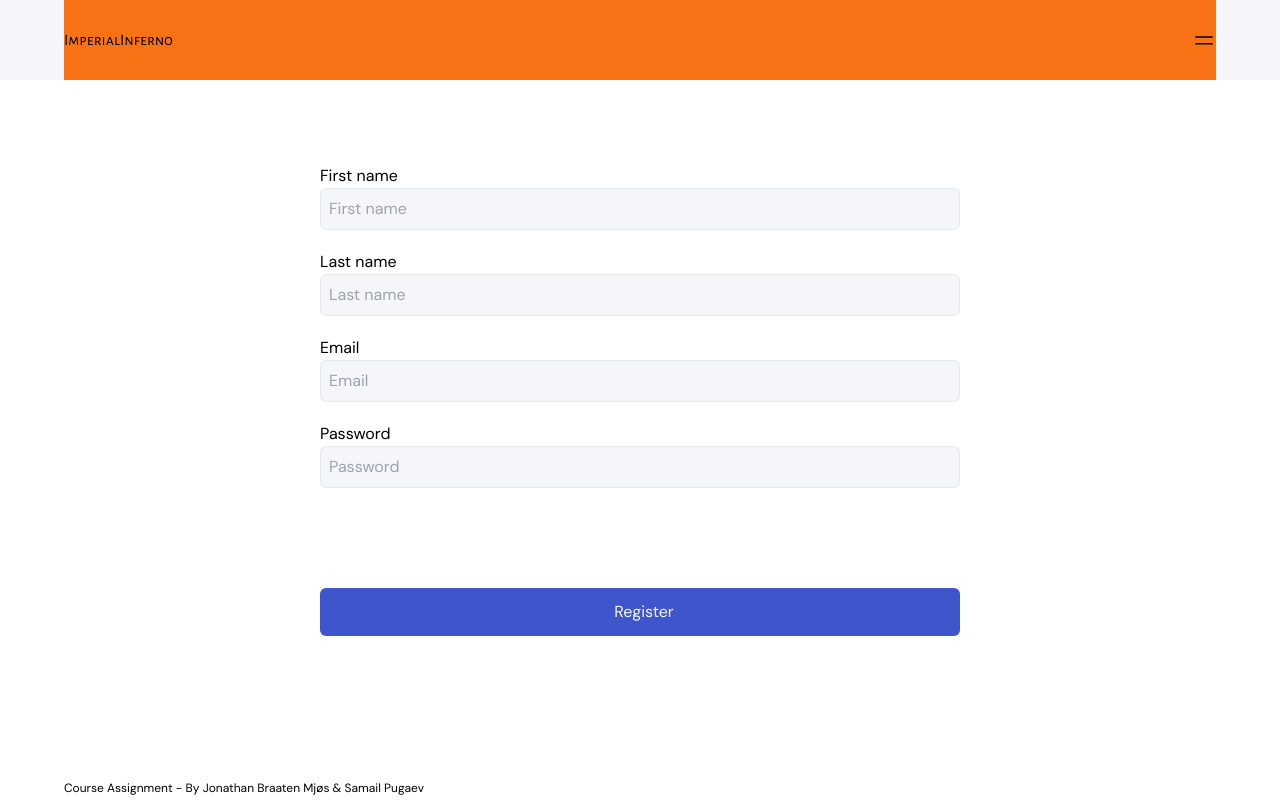
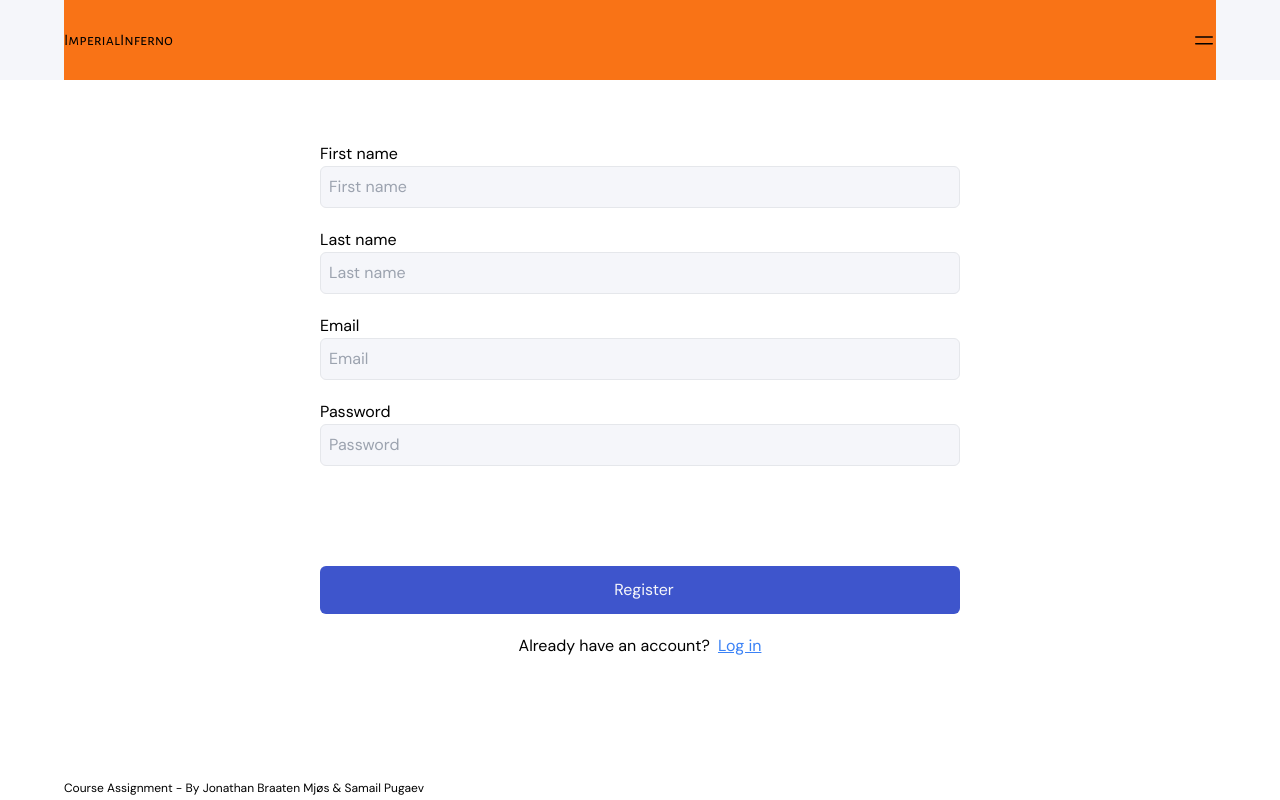
Before and after one commit to jmjjmj994/ca-dev-platforms-frontend, a React (Vite) app: page /sign-up in a window 1280 px wide. Built offline with nearby package versions, Linux system fonts and the light colour scheme.

Commit message:
Added links from login to register and vice versa if user have/dont have account

```diff
--- a/src/Components/Form/LoginForm.tsx
+++ b/src/Components/Form/LoginForm.tsx
@@ -1,6 +1,6 @@
 import { useState } from 'react';
 import { signIn, UserLoginData } from '../../fetch/fetch';
-import { useNavigate } from 'react-router-dom';
+import { useNavigate, NavLink } from 'react-router-dom';
 const LoginForm = () => {
   const navigate = useNavigate();
   const [user, setUser] = useState<UserLoginData>({
@@ -96,6 +96,13 @@ const LoginForm = () => {
           Create
         </button>
       </div>
+
+      <p className="">
+        Don´t have an account?
+        <NavLink className={'ml-2 text-blue-500 underline'} to={'/sign-up'}>
+          Register
+        </NavLink>
+      </p>
     </form>
   );
 };
--- a/src/Components/Form/RegisterForm.tsx
+++ b/src/Components/Form/RegisterForm.tsx
@@ -1,6 +1,6 @@
 import { useState } from 'react';
 import { createUser, UserCreationData } from '../../fetch/fetch';
-import { useNavigate } from 'react-router-dom';
+import { useNavigate, NavLink } from 'react-router-dom';
 
 const RegisterForm = () => {
   const navigate = useNavigate();
@@ -148,6 +148,12 @@ const RegisterForm = () => {
           Register
         </button>
       </div>
+      <p className="">
+        Already have an account?
+        <NavLink className={'ml-2 text-blue-500 underline'} to={'/login'}>
+          Log in
+        </NavLink>
+      </p>
     </form>
   );
 };
```
